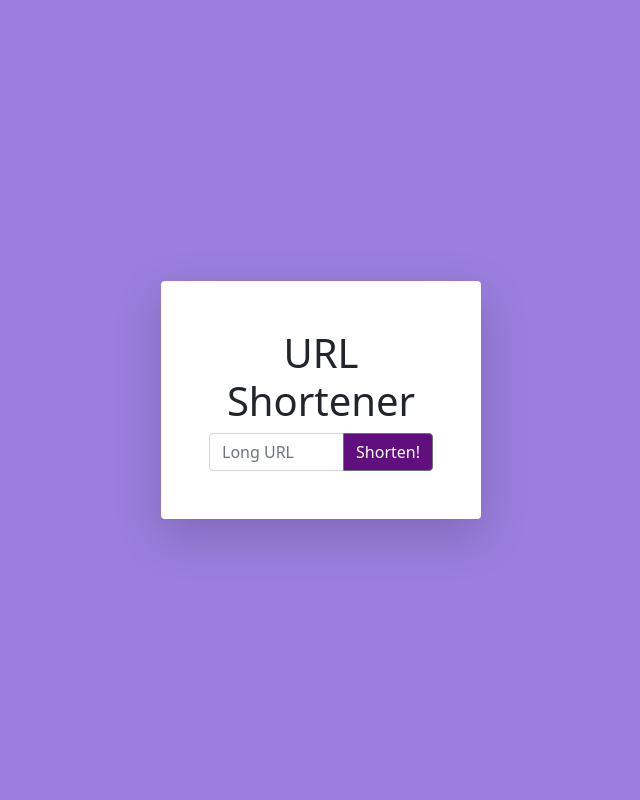
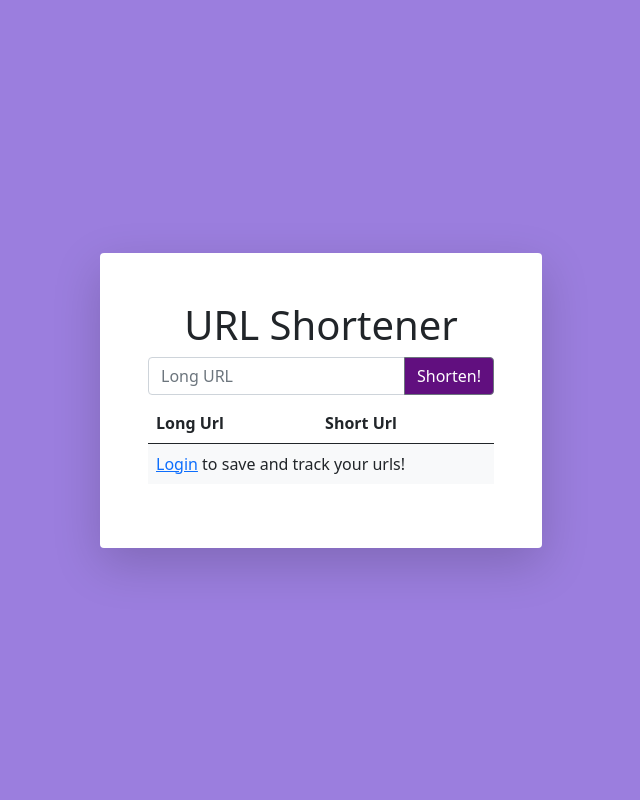
Before and after one commit to jai-saw/URL-Shortener, a Flask app: page / in a window 1280 px wide. Shown: the whole page, without its empty margins (319-959 px from the left). Run offline with Flask 2, Linux system fonts and the light colour scheme.

Commit message:
Display links on the homepage

```diff
--- a/url_shortener/templates/base.html
+++ b/url_shortener/templates/base.html
@@ -12,7 +12,6 @@
 <body>
 {% block content %}
 {% endblock %}
-
 <script src="https://cdn.jsdelivr.net/npm/bootstrap@5.0.2/dist/js/bootstrap.bundle.min.js"
         integrity="sha384-MrcW6ZMFYlzcLA8Nl+NtUVF0sA7MsXsP1UyJoMp4YLEuNSfAP+JcXn/tWtIaxVXM"
         crossorigin="anonymous"></script>
--- a/url_shortener/templates/main/index.html
+++ b/url_shortener/templates/main/index.html
@@ -3,7 +3,7 @@
 {% block content %}
     <div class="container-flex vh-100" style="background-color: #9B7EDE">
         <div class="d-flex align-items-center justify-content-center vh-100">
-            <div class="text-center p-5 bg-white shadow-lg rounded w-25">
+            <div class="p-5 bg-white shadow-lg rounded" style="min-width: 25%">
                 {% with messages = get_flashed_messages(with_categories=true) %}
                     {% if messages %}
                         {% for category, message in messages %}
@@ -14,7 +14,7 @@
                     {% endif %}
                 {% endwith %}
 
-                <h1>URL Shortener</h1>
+                <h1 class="text-center">URL Shortener</h1>
                 <form method="post" action="{{ url_for('url.create') }}">
                     <div class="input-group">
                         <input type="url" class="form-control" placeholder="Long URL" name="url" required>
@@ -22,6 +22,54 @@
                         </button>
                     </div>
                 </form>
+                <div class="table-responsive">
+
+                    <table class="table mt-2">
+                        <thead>
+                        <tr>
+                            <th scope="col">Long Url</th>
+                            <th scope="col">Short Url</th>
+                            {% if current_user.is_authenticated %}
+                                <th scope="col">Views</th>
+                                <th scope="col">Actions</th>
+                            {% endif %}
+                        </tr>
+                        </thead>
+                        <tbody>
+                        {% if current_user.is_authenticated %}
+                            {% for url in current_user.urls %}
+                                <tr>
+                                    <td>{{ url.original_url }}</td>
+                                    <td>{{ request.base_url + url.shortened_id }}</td>
+                                    <td>{{ url.clicks }}</td>
+
+                                    <td>
+                                        <form action="{{ url_for('url.delete', url_id=url.shortened_id) }}"
+                                              method="post">
+                                            <button type="submit" class="btn btn-sm"
+                                                    style="color: #610F7F; border-color: #610F7F">Delete
+                                            </button>
+                                        </form>
+                                    </td>
+                                </tr>
+                            {% endfor %}
+                        {% else %}
+                            <tr class="bg-light">
+                                <td colspan="2" class="border-0"><a href="{{ url_for('auth.login') }}">Login</a> to save
+                                    and
+                                    track your urls!
+                                </td>
+                            </tr>
+                            {% for long_url, url_id in session["logged_out_links"] %}
+                                <tr>
+                                    <td>{{ long_url }}</td>
+                                    <td>{{ request.base_url + url_id }}</td>
+                                </tr>
+                            {% endfor %}
+                        {% endif %}
+                        </tbody>
+                    </table>
+                </div>
             </div>
         </div>
     </div>
```
Also changed, not shown: url_shortener/views/url.py (+17 -1 lines).
